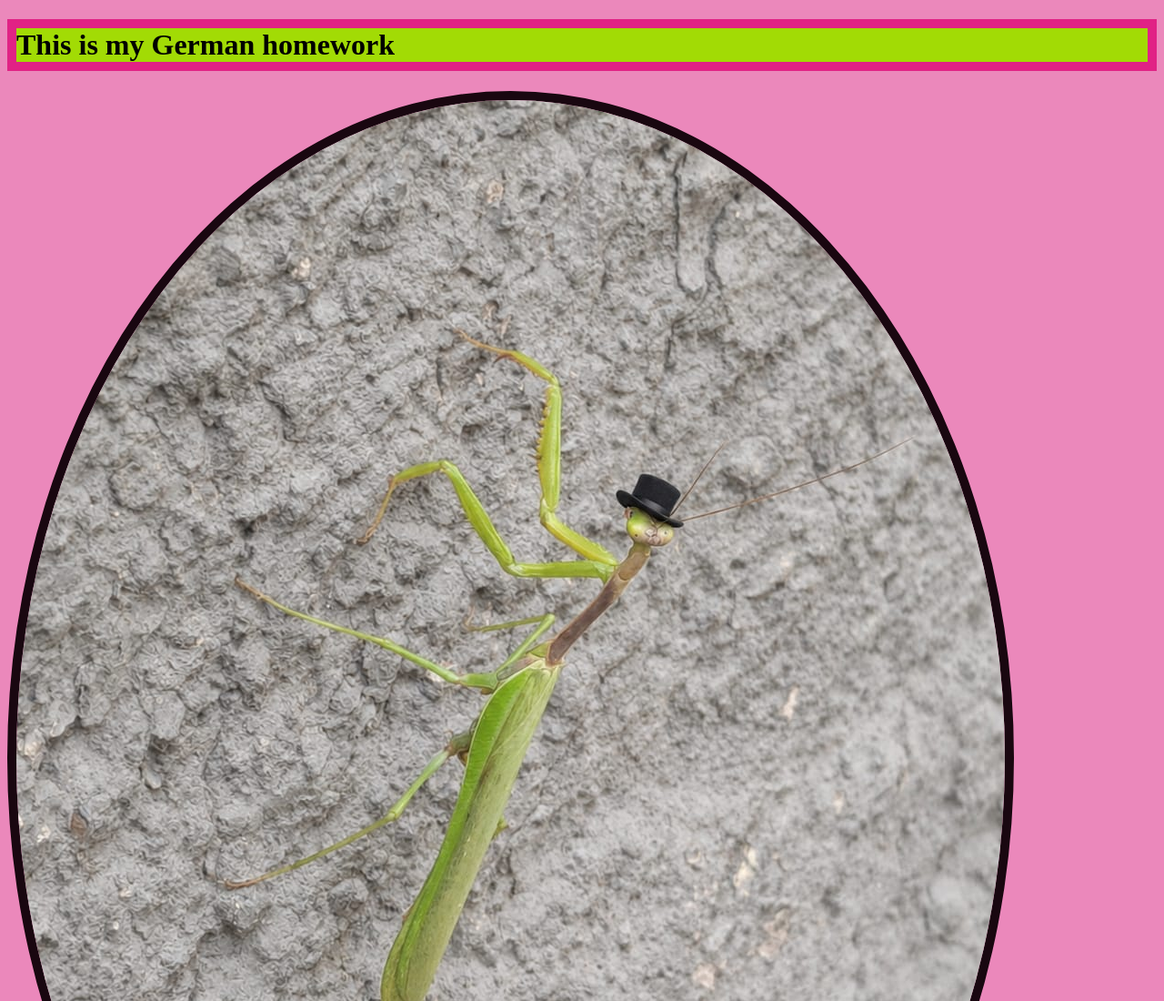
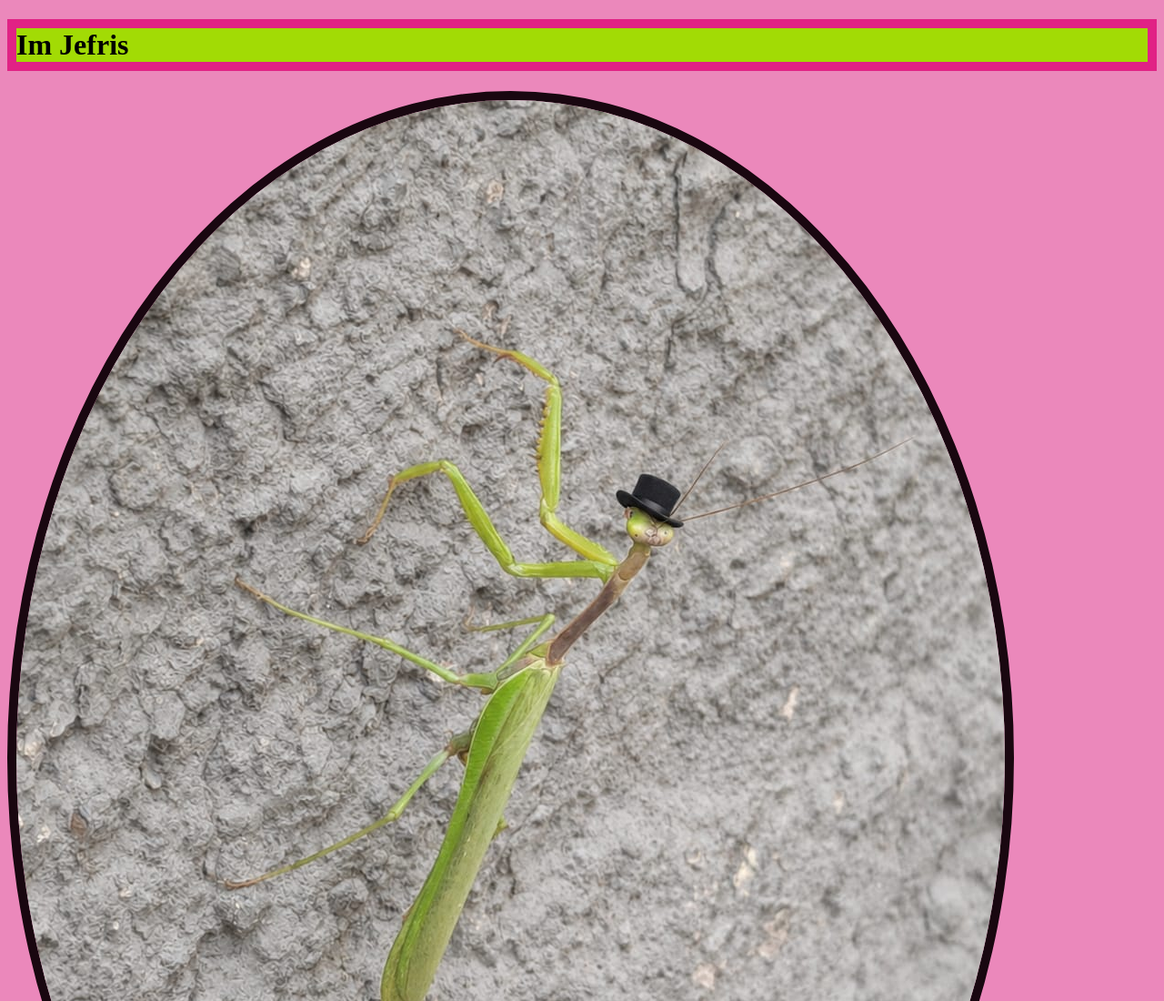
Before and after one commit to jeffreyderis95/TareaIntegradora, a plain HTML site: page index.html in a window 1280 px wide. Shown: the top 1100 px of the page at 91% size. Drawn offline with Linux system fonts and the light colour scheme.

Commit message:
im jefris

```diff
--- a/index.html
+++ b/index.html
@@ -7,7 +7,7 @@
   <link rel="stylesheet" href="style.css">
   </head>
   <body>
-    <h1>This is my German homework</h1>
+    <h1>Im Jefris</h1>
     <img src="jeffris.jpeg" class="jeffrisimage" />
     <script src="scripts.js">
     </script>
```
